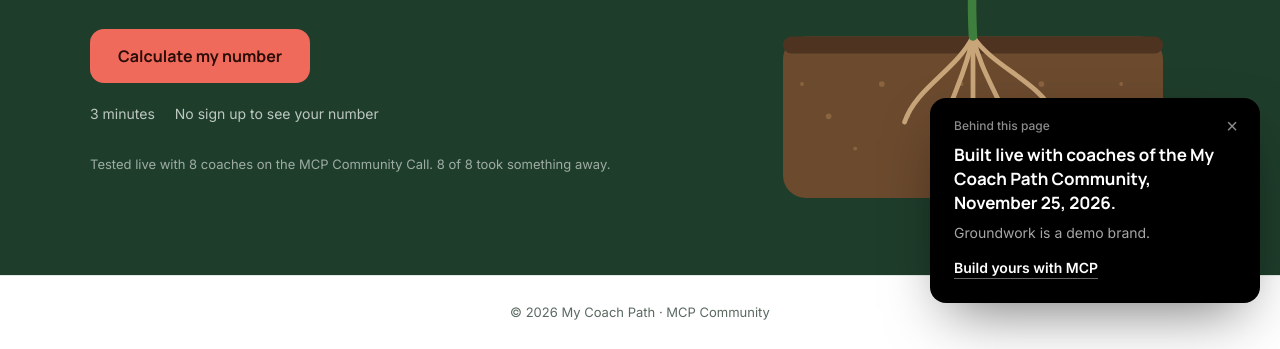
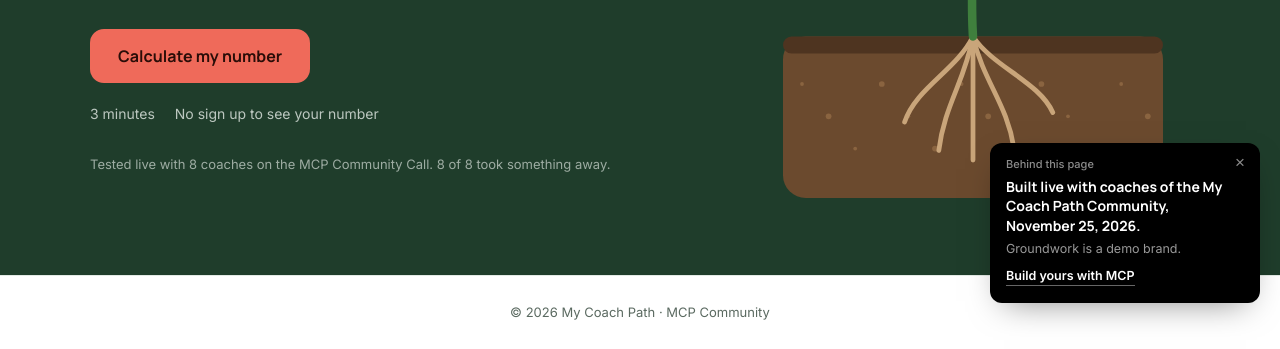
Before and after one commit to thetomaris/mycoachpath-site, a plain HTML site: page site/thanksgiving/index.html in a window 1280 px wide. Shown: the part 477-826 px from the top of the page. Drawn offline with Linux system fonts and the light colour scheme.

Commit message:
Thanksgiving page: smaller, calmer about card

```diff
--- a/site/thanksgiving/index.html
+++ b/site/thanksgiving/index.html
@@ -139,16 +139,16 @@ form{display:grid;gap:14px;margin-top:20px}
 .bknote{font-size:13px;color:var(--mut);text-align:center}
 .formrow{display:flex;flex-wrap:wrap;gap:12px 22px;align-items:center}
 .about{position:fixed;right:20px;bottom:20px;z-index:40;display:flex;flex-direction:column;align-items:flex-end}
-.aboutpill{min-height:40px;padding:0 16px;border-radius:40px;border:0;background:#000;color:#fff;font:500 13px Inter,sans-serif;cursor:pointer;box-shadow:0 8px 24px -10px rgba(0,0,0,.5);transition:opacity .3s,transform .3s}
+.aboutpill{min-height:32px;padding:0 13px;border-radius:40px;border:0;background:#000;color:#fff;font:500 12px Inter,sans-serif;cursor:pointer;box-shadow:0 8px 24px -10px rgba(0,0,0,.5);transition:opacity .3s,transform .3s}
 .about.open .aboutpill,.about:not(.ready) .aboutpill{opacity:0;transform:translateY(8px);pointer-events:none}
-.aboutcard{position:absolute;right:0;bottom:0;width:min(330px,calc(100vw - 24px));background:#000;color:#fff;border-radius:16px;padding:20px 24px 22px;box-shadow:0 24px 60px -18px rgba(0,0,0,.55);opacity:0;transform:translateY(20px);pointer-events:none;transition:opacity .5s ease,transform .7s cubic-bezier(.2,.8,.2,1)}
+.aboutcard{position:absolute;right:0;bottom:0;width:min(270px,calc(100vw - 24px));background:#000;color:#fff;border-radius:12px;padding:14px 16px 15px;box-shadow:0 12px 32px -14px rgba(0,0,0,.5);opacity:0;transform:translateY(6px);pointer-events:none;transition:opacity .35s ease,transform .35s ease}
 .about.open .aboutcard{opacity:1;transform:none;pointer-events:auto}
-.aboutl{font:500 12px Inter,sans-serif;color:rgba(255,255,255,.55);margin:0 0 10px}
-.aboutm{font:600 17px/1.4 Manrope,sans-serif;letter-spacing:-.005em;margin:0;padding-right:18px;text-wrap:pretty}
-.abouts{font:400 14px/1.5 Inter,sans-serif;color:rgba(255,255,255,.65);margin:8px 0 0}
-.aboutcard a{display:inline-block;margin-top:16px;font:600 14px Inter,sans-serif;color:#fff;text-decoration:none;border-bottom:1px solid rgba(255,255,255,.4);padding-bottom:2px}
+.aboutl{font:500 11px Inter,sans-serif;color:rgba(255,255,255,.55);margin:0 0 6px}
+.aboutm{font:600 14px/1.4 Manrope,sans-serif;margin:0;padding-right:16px;text-wrap:pretty}
+.abouts{font:400 12.5px/1.45 Inter,sans-serif;color:rgba(255,255,255,.6);margin:5px 0 0}
+.aboutcard a{display:inline-block;margin-top:10px;font:600 12.5px Inter,sans-serif;color:#fff;text-decoration:none;border-bottom:1px solid rgba(255,255,255,.4);padding-bottom:2px}
 .aboutcard a:hover{border-color:#fff}
-.aboutx{position:absolute;top:12px;right:12px;width:32px;height:32px;border:0;background:none;color:rgba(255,255,255,.55);font-size:20px;line-height:1;cursor:pointer;border-radius:50%}
+.aboutx{position:absolute;top:6px;right:6px;width:28px;height:28px;border:0;background:none;color:rgba(255,255,255,.55);font-size:17px;line-height:1;cursor:pointer;border-radius:50%}
 .aboutx:hover{color:#fff;background:rgba(255,255,255,.08)}
 @media(max-width:600px){.about{right:12px;bottom:12px}}
 @media(prefers-reduced-motion:reduce){.aboutcard,.aboutpill{transition:opacity .2s}}
```
